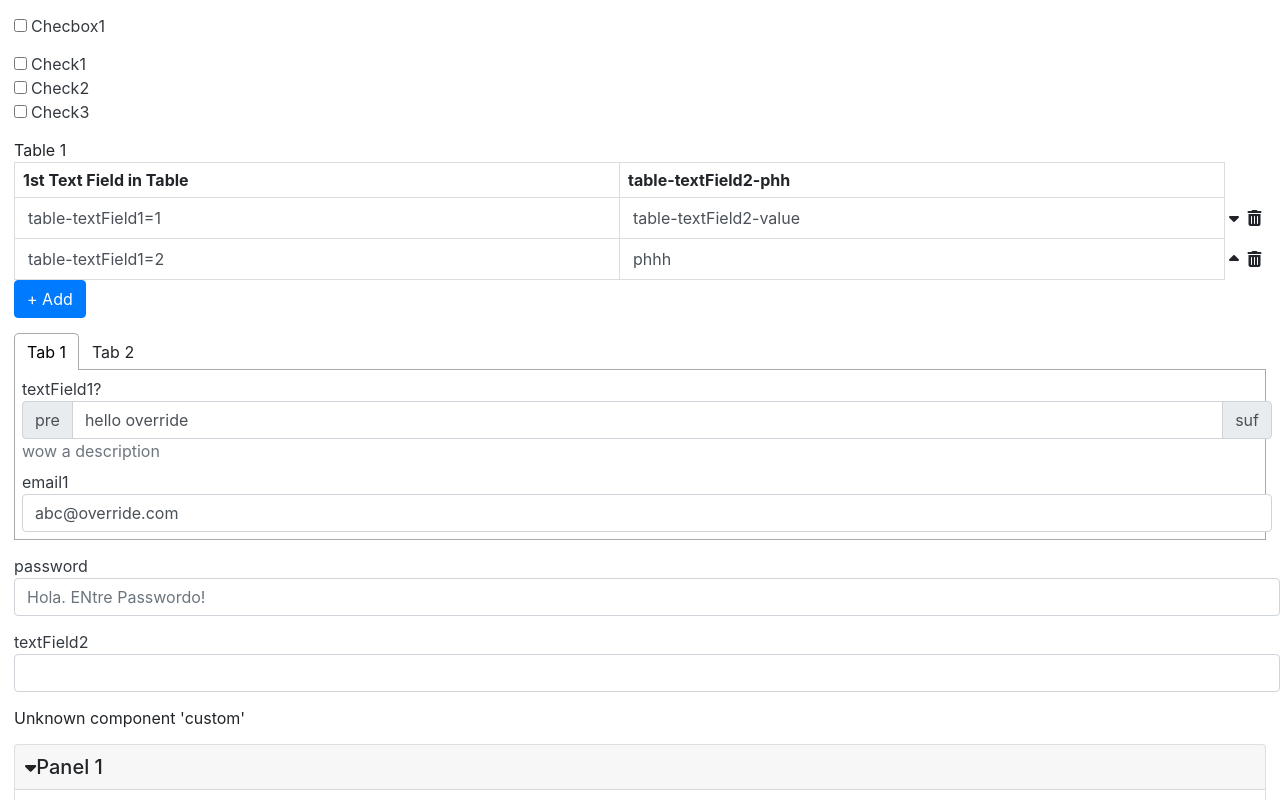
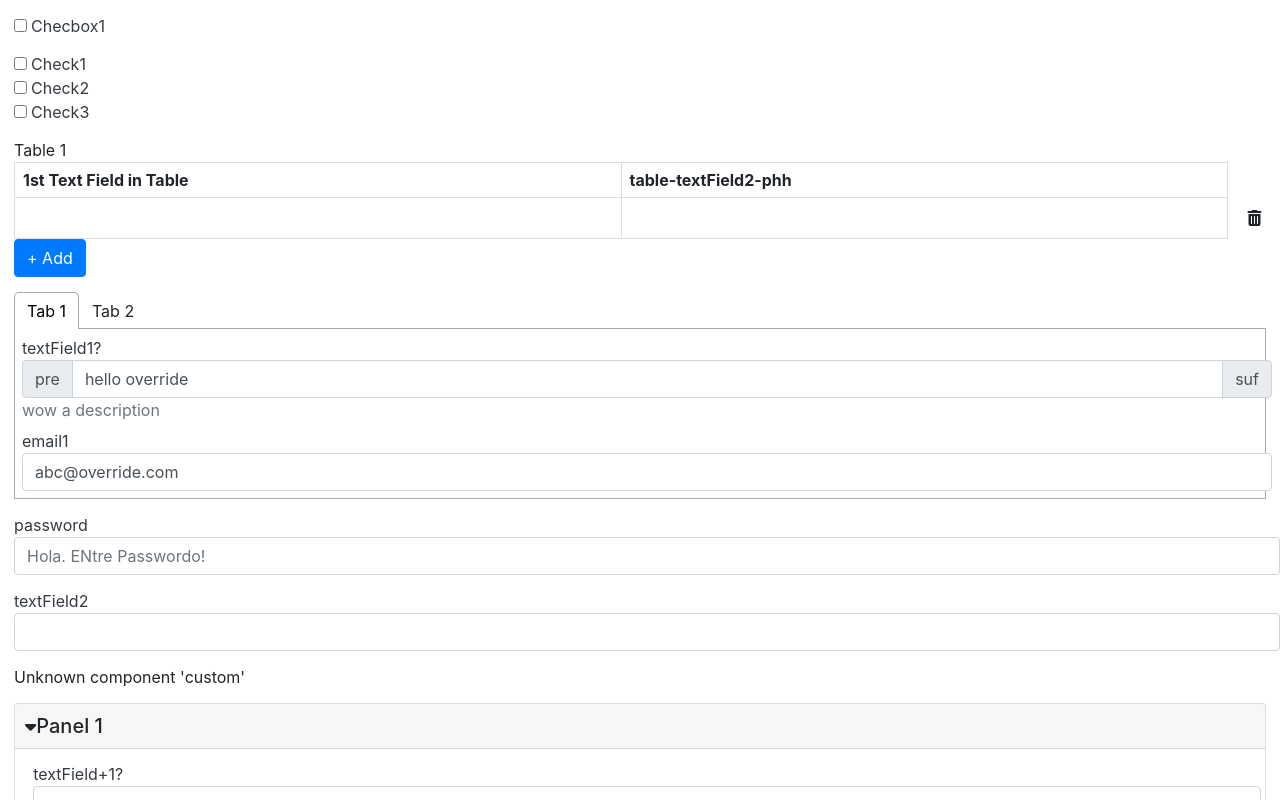
Before and after one commit to appitsy/appitsy, a React (Create React App) app in the folder example/: page / in a window 1280 px wide. Shown: the top 800 px of the page. Built offline with nearby package versions, Linux system fonts and the light colour scheme.

Commit message:
Fixing few issues with Table

```diff
--- a/example/src/App.tsx
+++ b/example/src/App.tsx
@@ -222,20 +222,20 @@ const schema: ComponentSchema[] = [
 ];
 
 const data: any = {
-  'table 1': [
-    {
-      'table-textField1': 'table-textField1=1',
-      'table-textField2-object': {
-        'table-textField2': 'table-textField2-value'
-      }
-    },
-    {
-      'table-textField1': 'table-textField1=2',
-      'table-textField2-object': {
-        'table-textField2': 'phhh'
-      }
-    }
-  ],
+  // 'table 1': [
+  //   {
+  //     'table-textField1': 'table-textField1=1',
+  //     'table-textField2-object': {
+  //       'table-textField2': 'table-textField2-value'
+  //     }
+  //   },
+  //   {
+  //     'table-textField1': 'table-textField1=2',
+  //     'table-textField2-object': {
+  //       'table-textField2': 'phhh'
+  //     }
+  //   }
+  // ],
   tab1: {
     textField1: 'hello override',
     email1: 'abc@override.com'
--- a/src/components/Data/Table.tsx
+++ b/src/components/Data/Table.tsx
@@ -93,15 +93,14 @@ const Table: AppComponent<TableComponentProps> = (props: TableComponentProps) =>
     return component;
   });
 
-  if (props.data.atleastOneRow === true && props.value?.length === 0) {
-    props.onValueChange([{}]);
-  }
+  const value = props.value || (props.data.atleastOneRow === true ? [{}] : []);
 
   return (
     <div className={classNames(['appitsy-table', props.className])}>
       <div>{props.display?.label}</div>
 
       <table style={{ width: '100%' }}>
+        <thead>
           <TableHeader>
             {props.data?.columns?.map((column) => (
               <TableHeaderColumn>
@@ -109,9 +108,11 @@ const Table: AppComponent<TableComponentProps> = (props: TableComponentProps) =>
               </TableHeaderColumn>
             ))}
           </TableHeader>
+        </thead>
 
+        <tbody>
           {
-          props.value?.map((_row, rIdx) => {
+            value.map((_row, rIdx) => {
               const rowPath = props.path ? `${props.path}[${rIdx}]` : `[${rIdx}]`;
 
               let moveUpButton;
@@ -138,7 +139,7 @@ const Table: AppComponent<TableComponentProps> = (props: TableComponentProps) =>
                   }
                   <TableRowActions>
                     { (rIdx > 0) ? moveUpButton : null }
-                  { (rIdx < props.value?.length - 1) ? moveDownButton : null }
+                    { (rIdx < value.length - 1) ? moveDownButton : null }
                   </TableRowActions>
                   <TableRowActions>
                     { deleteButton }
@@ -147,6 +148,7 @@ const Table: AppComponent<TableComponentProps> = (props: TableComponentProps) =>
               );
             })
           }
+        </tbody>
       </table>
       { props.data.allowAddRemove !== false ? (<Button name='add' onClick={addRow} text='+ Add' />) : null }
     </div>
```
Lines whose indentation alone changed are shown as unchanged.
